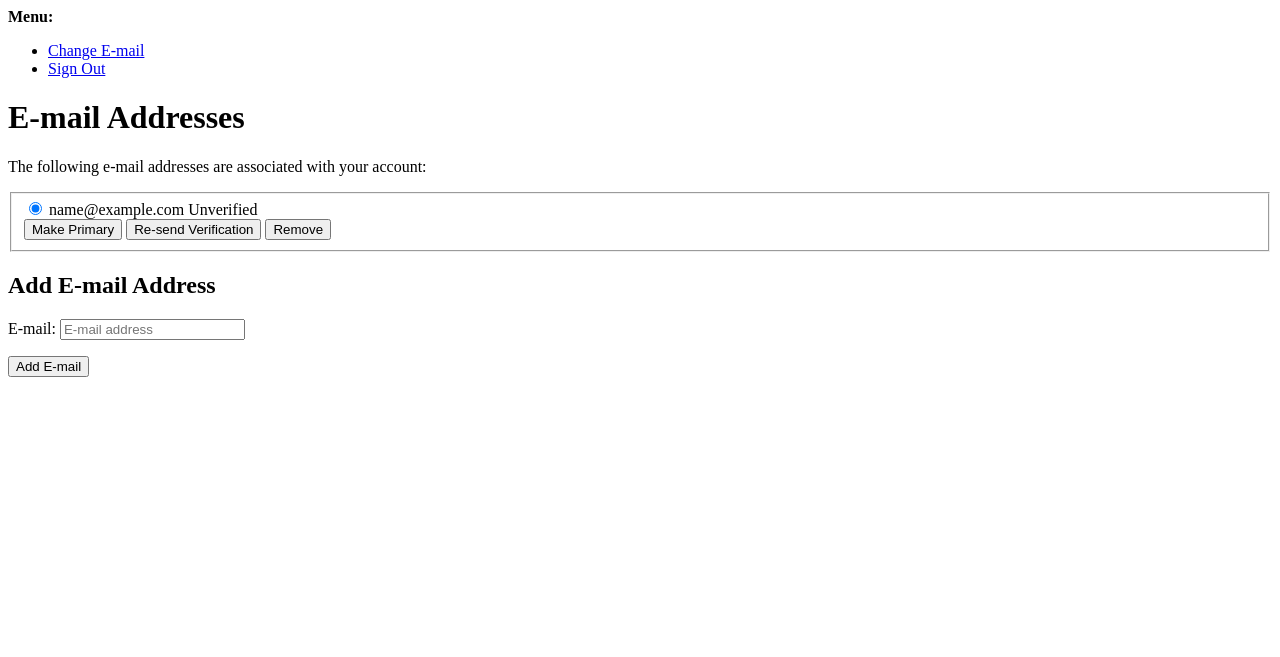
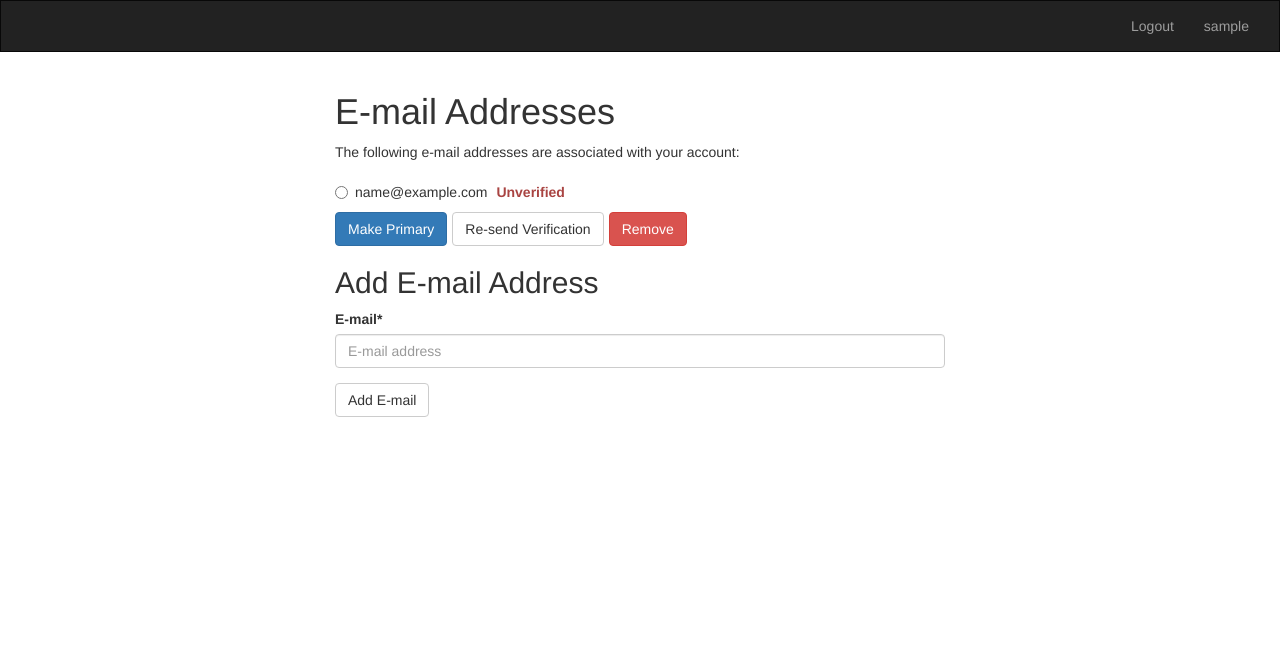
Before and after one commit to tctimmeh/dc-django-base, a Django app: a page that, after the commit, uses basetestsite/dcbase/templates/dcbase/base.html in a window 1280 px wide. Shown: the top 657 px of the page. Run offline with Django 3.2, Linux system fonts and the light colour scheme; the visitor is signed in with stand-in values (Sample User, id 1); data comes from the database, SQL or seed files in the repository; some libraries are stand-ins or nearby versions.

Commit message:
styled email change page

```diff
--- /dev/null
+++ b/basetestsite/dcbase/templates/account/email.html
@@ -0,0 +1,80 @@
+{% extends "dcbase/base.html" %}
+{% load i18n %}
+
+{% block pageTitle %}{% trans "Account" %}{% endblock %}
+
+{% block style %}
+    .email-status { font-weight: bold; margin-left: 5px; }
+    .email-button:not(:first-child) { margin-left: 5px; }
+{% endblock %}
+
+{% block content %}
+    <div class="container-fluid">
+        <div class="row">
+            <div class="col-md-offset-3 col-md-6">
+                <h1>{% trans "E-mail Addresses" %}</h1>
+                {% if user.emailaddress_set.all %}
+                    <p>{% trans 'The following e-mail addresses are associated with your account:' %}</p>
+
+                    <form action="{% url 'account_email' %}" class="email_list" method="post">
+                        {% csrf_token %}
+                        <fieldset class="blockLabels">
+                            {% for emailaddress in user.emailaddress_set.all %}
+                                <div class="radio">
+                                    <label for="email_radio_{{ forloop.counter }}" class="{% if emailaddress.primary %}primary_email{% endif %}">
+                                        <input id="email_radio_{{ forloop.counter }}" type="radio" name="email"
+                                               {% if emailaddress.primary %}checked="checked"{% endif %} value="{{ emailaddress.email }}"/>
+                                        {{ emailaddress.email }}
+                                        {% if emailaddress.primary %}
+                                            <span class="email-status text-primary">{% trans "Primary" %}</span>{% endif %}
+                                        {% if emailaddress.verified %}
+                                            <span class="email-status text-success">{% trans "Verified" %}</span>
+                                        {% else %}
+                                            <span class="email-status text-danger">{% trans "Unverified" %}</span>
+                                        {% endif %}
+                                    </label>
+                                </div>
+                            {% endfor %}
+
+                            <div class="buttonHolder">
+                                <button class="email-button btn btn-primary" type="submit" name="action_primary">{% trans 'Make Primary' %}</button>
+                                <button class="email-button btn btn-default" type="submit" name="action_send">{% trans 'Re-send Verification' %}</button>
+                                <button class="email-button btn btn-danger" type="submit" name="action_remove">{% trans 'Remove' %}</button>
+                            </div>
+                        </fieldset>
+                    </form>
+                {% else %}
+                    <p>
+                        <strong>{% trans 'Warning:' %}</strong>
+                        {% trans "You currently do not have any e-mail address set up. You should really add an e-mail address so you can receive notifications, reset your password, etc." %}
+                    </p>
+                {% endif %}
+
+                <h2>{% trans "Add E-mail Address" %}</h2>
+
+                <form method="post" action="{% url 'account_email' %}" class="add_email">
+                    {% csrf_token %}
+                    {% include "dcbase/form.html" %}
+                    <button class="btn btn-default" name="action_add" type="submit">{% trans "Add E-mail" %}</button>
+                </form>
+            </div>
+        </div>
+    </div>
+{% endblock %}
+
+
+{% block script %}
+    <script type="text/javascript">
+        (function () {
+            var message = "{% trans 'Do you really want to remove the selected e-mail address?' %}";
+            var actions = document.getElementsByName('action_remove');
+            if (actions.length) {
+                actions[0].addEventListener("click", function (e) {
+                    if (!confirm(message)) {
+                        e.preventDefault();
+                    }
+                });
+            }
+        })();
+    </script>
+{% endblock %}
--- a/basetestsite/dcbase/templates/dcbase/base.html
+++ b/basetestsite/dcbase/templates/dcbase/base.html
@@ -9,7 +9,7 @@
 - headerBarBrand: content for the "brand" link in the upper right, usually the app title
 - headerBarBrandLink: target of the "brand" link, usually the app's home page
 - headerBarRight: extra nav items (<li>'s) to include on the right side of the header bar
-- body: the main content of the page
+- content: the main content of the page
 - footerBar: content for the footer nav bar
 - script: any additional scripts or script links the page needs
 {% endcomment %}
@@ -90,13 +90,10 @@
         {# END HEADER BAR #}
 
         {# BEGIN BODY #}
-        <div id="bodyContent" class="container">
         <noscript>
             <div class="alert alert-danger">
                 <h4>Uh oh!</h4>
-
                 <p>It looks like you have scripts disabled in your browser.</p>
-
                 <p>This site won't be very useful without javascript. Please enable scripting for this site before
                     continuing.</p>
             </div>
@@ -105,7 +102,6 @@
         {% include "dcbase/messages.html" %}
 
         {% block content %}{% endblock %}
-        </div>
         {# END BODY #}
 
         {# BEGIN FOOTER #}
```
Also changed, not shown: basetestsite/basetestsite/settings.py (+6 -2 lines), README.md. Lines whose indentation alone changed are shown as unchanged.
